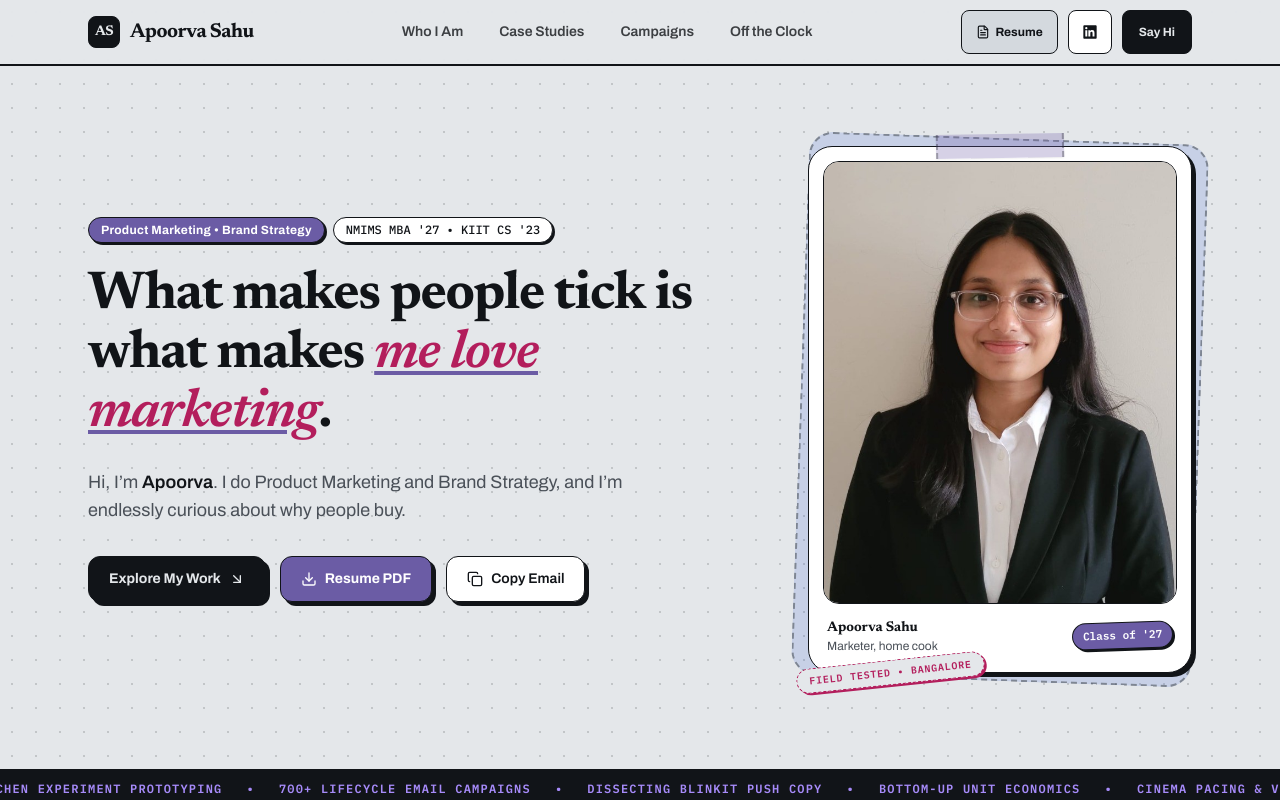
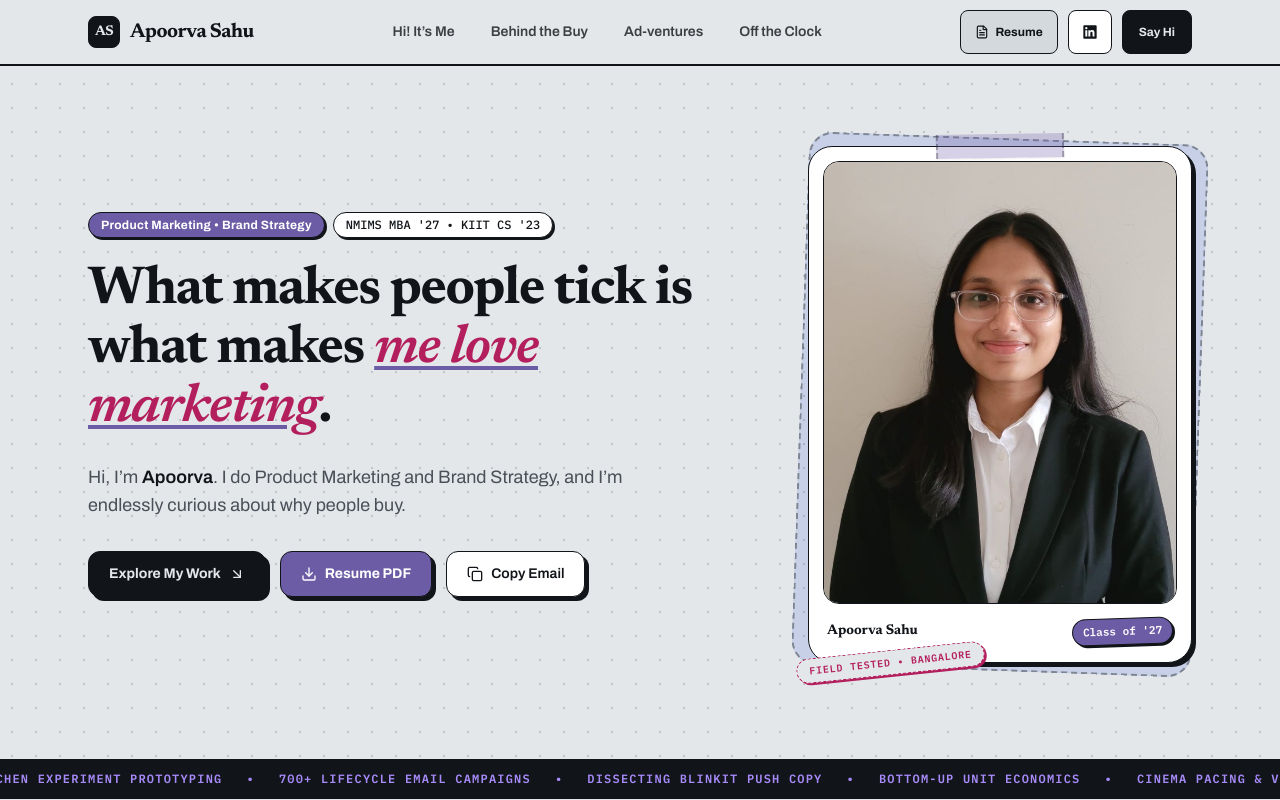
Before and after one commit to apoorvasahu14/portfolio, a plain HTML site: page index.html in a window 1280 px wide. Shown: the top 800 px of the page. Drawn offline with nearby package versions, Linux system fonts and the light colour scheme.

Commit message:
Rename nav headings and remove profile subtitle

```diff
--- a/index.html
+++ b/index.html
@@ -187,9 +187,9 @@
       </a>
 
       <div class="hidden md:flex items-center gap-7 text-sm font-semibold text-ink/80">
-        <a href="#story" class="min-h-11 px-1 inline-flex items-center hover:text-brick transition-colors">Who I Am</a>
-        <a href="#work" class="min-h-11 px-1 inline-flex items-center hover:text-brick transition-colors">Case Studies</a>
-        <a href="#creative" class="min-h-11 px-1 inline-flex items-center hover:text-brick transition-colors">Campaigns</a>
+        <a href="#story" class="min-h-11 px-1 inline-flex items-center hover:text-brick transition-colors">Hi! It&rsquo;s Me</a>
+        <a href="#work" class="min-h-11 px-1 inline-flex items-center hover:text-brick transition-colors">Behind the Buy</a>
+        <a href="#creative" class="min-h-11 px-1 inline-flex items-center hover:text-brick transition-colors">Ad-ventures</a>
         <a href="#hobbies" class="min-h-11 px-1 inline-flex items-center hover:text-brick transition-colors">Off the Clock</a>
       </div>
 
@@ -223,9 +223,9 @@
 
     <!-- Mobile Slide-Down Menu Drawer -->
     <div id="mobileMenu" class="hidden md:hidden border-t-2 border-ink bg-paper safe-x py-3 flex flex-col font-display font-bold text-sm text-ink shadow-lg max-h-[calc(100dvh-4rem)] overflow-y-auto overscroll-contain">
-      <a href="#story" onclick="toggleMobileMenu()" class="min-h-11 py-3 flex items-center border-b border-ink/10 hover:text-brick transition-colors">Who I Am</a>
-      <a href="#work" onclick="toggleMobileMenu()" class="min-h-11 py-3 flex items-center border-b border-ink/10 hover:text-brick transition-colors">Case Studies &amp; Behind the Buy</a>
-      <a href="#creative" onclick="toggleMobileMenu()" class="min-h-11 py-3 flex items-center border-b border-ink/10 hover:text-brick transition-colors">Creative Work &amp; Campaigns</a>
+      <a href="#story" onclick="toggleMobileMenu()" class="min-h-11 py-3 flex items-center border-b border-ink/10 hover:text-brick transition-colors">Hi! It&rsquo;s Me</a>
+      <a href="#work" onclick="toggleMobileMenu()" class="min-h-11 py-3 flex items-center border-b border-ink/10 hover:text-brick transition-colors">Behind the Buy</a>
+      <a href="#creative" onclick="toggleMobileMenu()" class="min-h-11 py-3 flex items-center border-b border-ink/10 hover:text-brick transition-colors">Ad-ventures</a>
       <a href="#hobbies" onclick="toggleMobileMenu()" class="min-h-11 py-3 flex items-center border-b border-ink/10 hover:text-brick transition-colors">What Feeds My Taste</a>
       <a href="#skills" onclick="toggleMobileMenu()" class="min-h-11 py-3 flex items-center border-b border-ink/10 hover:text-brick transition-colors">Toolkit &amp; Frameworks</a>
       <a href="assets/Apoorva-Sahu-Resume.pdf" target="_blank" rel="noopener noreferrer" class="min-h-11 py-3 inline-flex items-center gap-2 text-brick">
@@ -326,7 +326,6 @@
               <div class="pt-3.5 pb-1 px-1 flex items-center justify-between gap-2">
                 <div>
                   <p class="font-display font-bold text-sm text-ink">Apoorva Sahu</p>
-                  <p class="text-xs text-muted">Marketer, home cook</p>
                 </div>
                 <span class="sticker-pill px-2.5 py-1 rounded-full bg-violet text-white text-[11px] font-mono font-bold -rotate-2">
                   Class of '27
```
